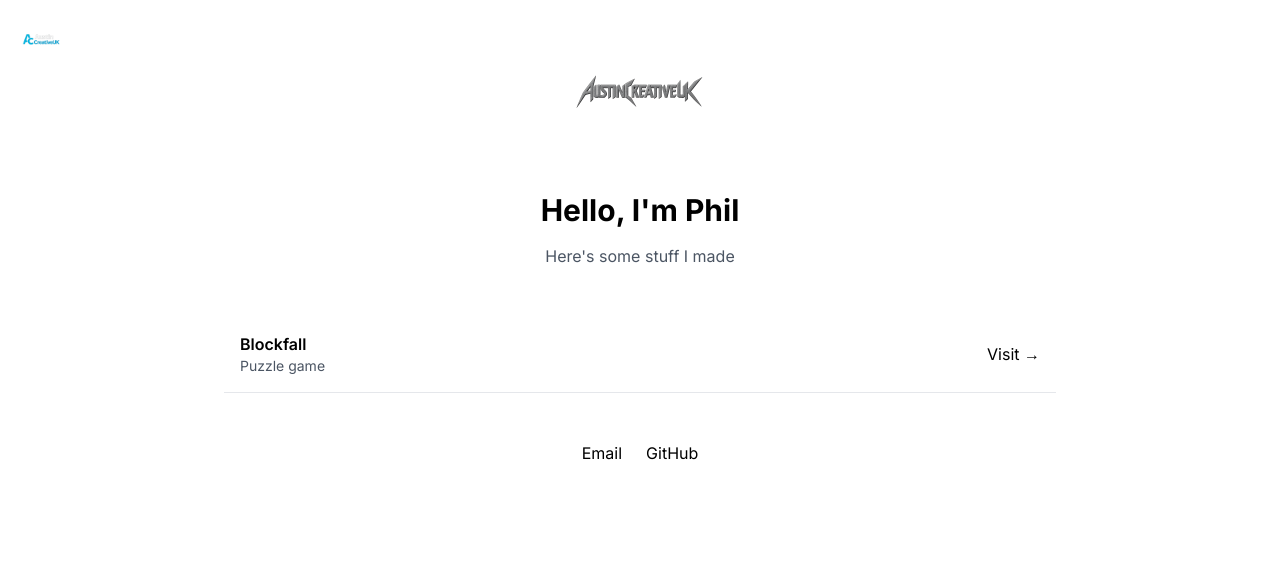
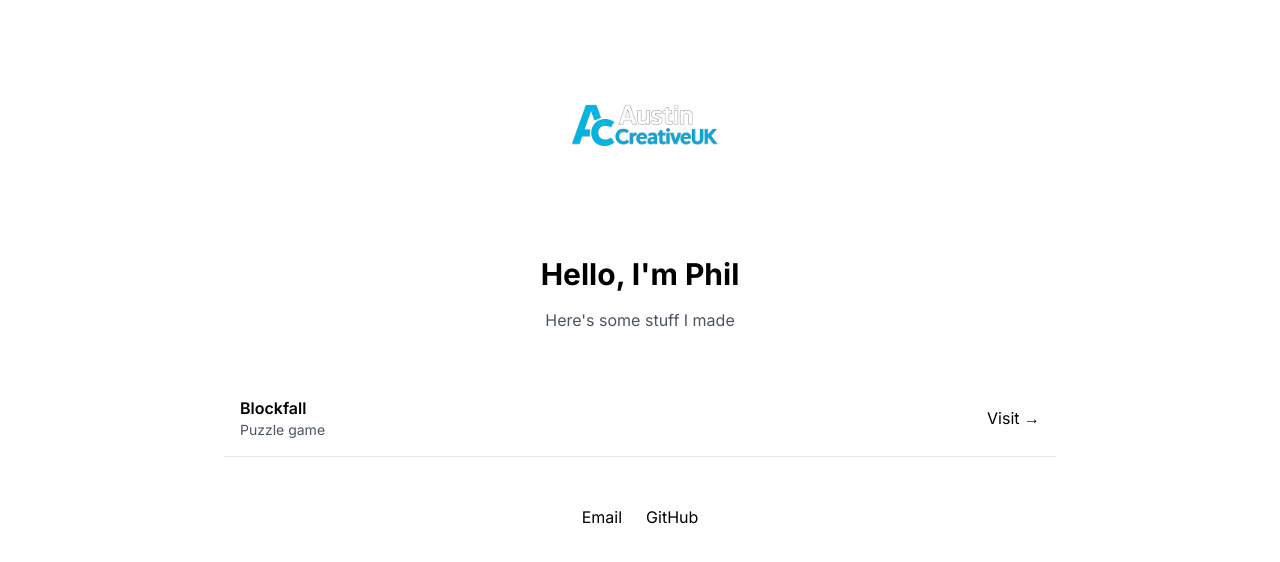
Before and after one commit to NitsuaFox/austincreative-website, a Next.js app: page / in a window 1280 px wide. Shown: the top 562 px of the page. Built offline with nearby package versions, Linux system fonts and the light colour scheme.

Commit message:
Replace main logo with logo2.png and make it bigger (192px)

```diff
--- a/src/app/page.tsx
+++ b/src/app/page.tsx
@@ -3,24 +3,11 @@ import Image from 'next/image'
 export default function Home() {
   return (
     <main className="min-h-screen bg-white p-8 max-w-4xl mx-auto">
-      {/* Top Left Logo */}
-      <div className="absolute top-4 left-4">
-        <div className="w-12 h-12 relative">
+      {/* Logo */}
+      <div className="text-center mb-8">
+        <div className="w-48 h-48 mx-auto mb-4 relative">
           <Image
             src="/logo2.png"
-            alt="Austin Creative Logo"
-            fill
-            className="object-contain"
-            priority
-          />
-        </div>
-      </div>
-
-      {/* Center Logo */}
-      <div className="text-center mb-8">
-        <div className="w-32 h-32 mx-auto mb-4 relative">
-          <Image
-            src="/logo.png"
             alt="Austin Creative Logo"
             fill
             className="object-contain"
```
